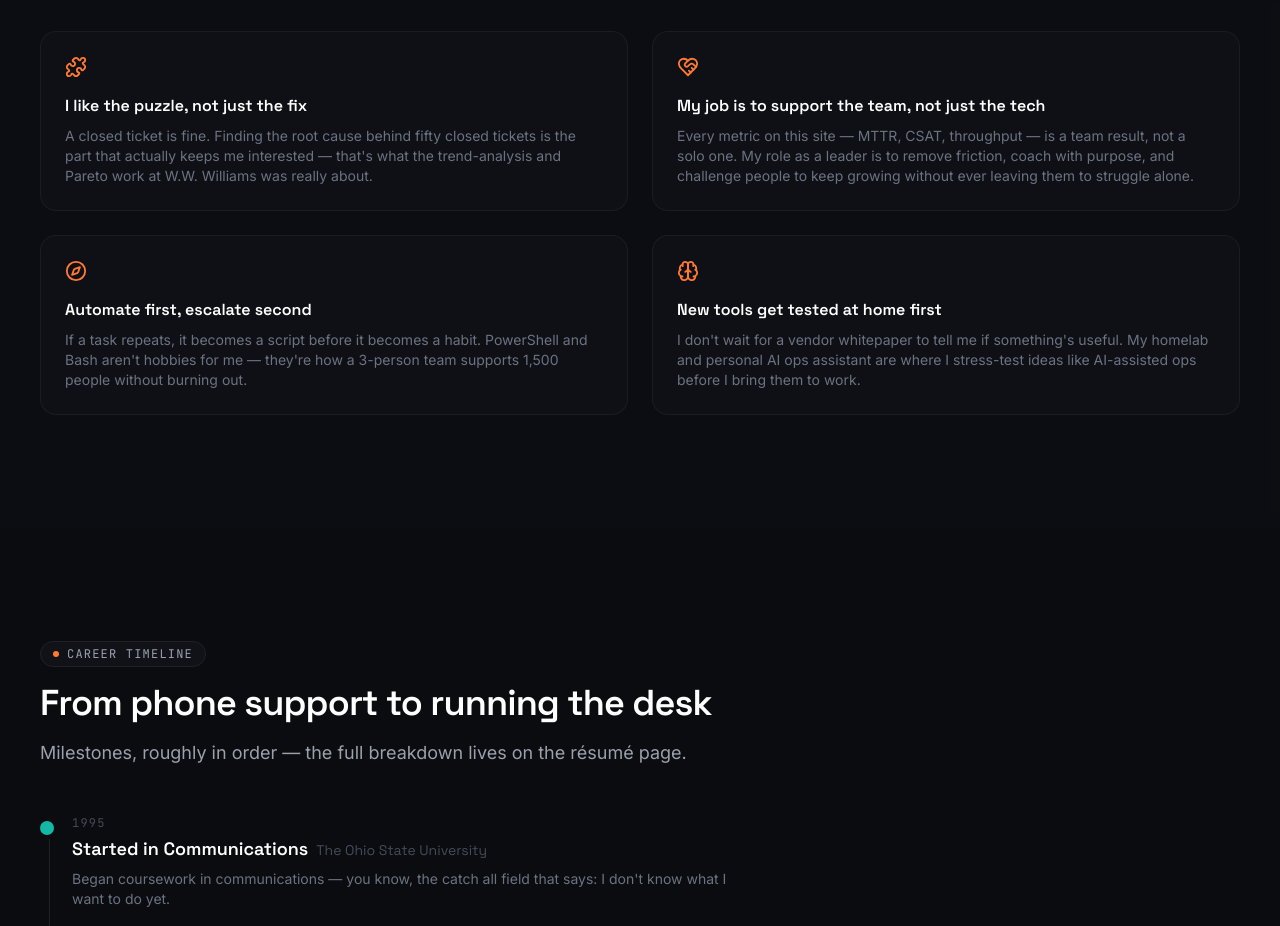
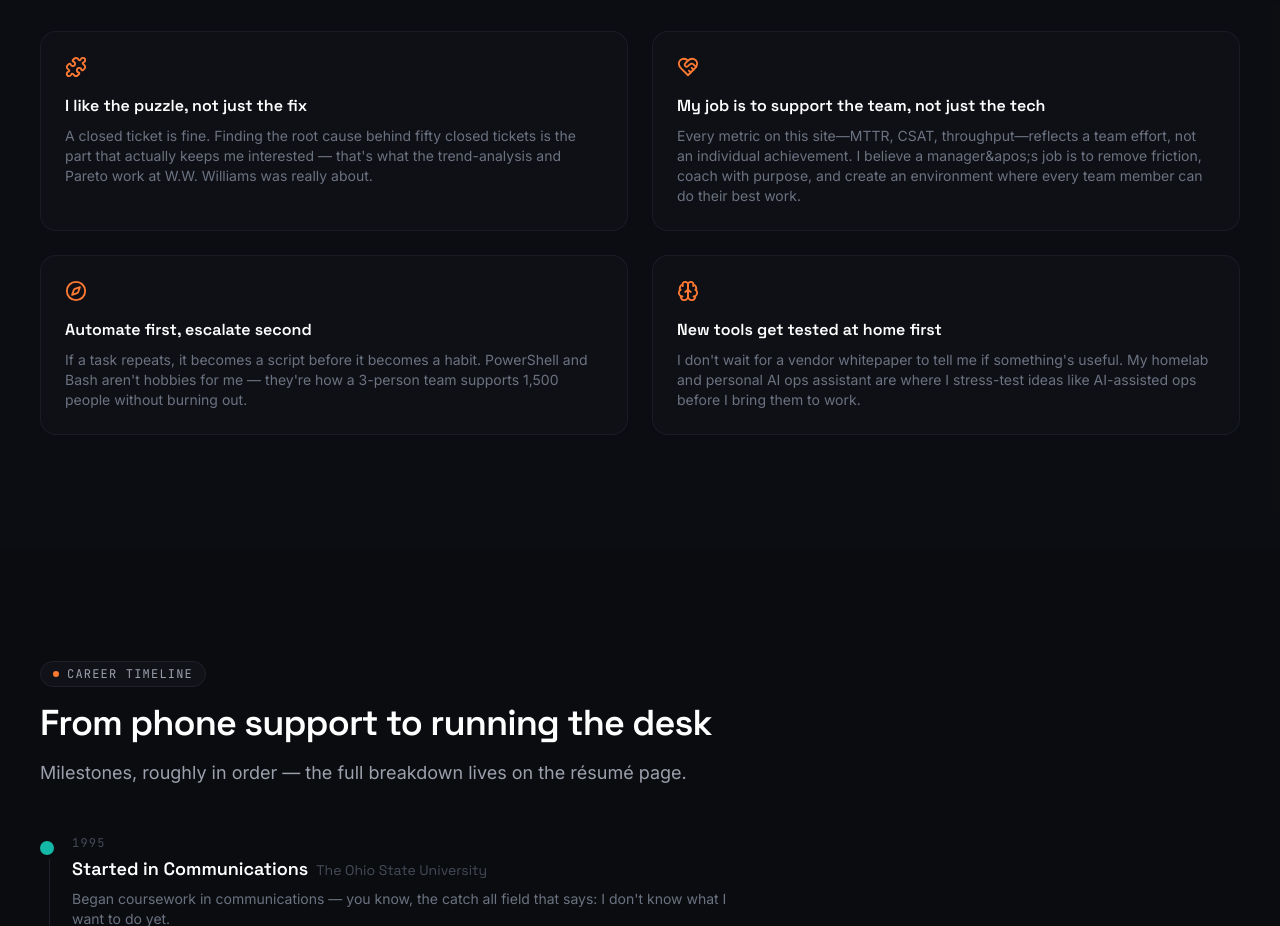
Before and after one commit to grandmasterjjs/Career-Portfolio, a Next.js app: page /about in a window 1280 px wide. Shown: the part 1520-2446 px from the top of the page. Built offline with nearby package versions, Linux system fonts and the light colour scheme.

Commit message:
Refine wording in About page to clarify team support philosophy

```diff
--- a/src/app/about/page.tsx
+++ b/src/app/about/page.tsx
@@ -22,7 +22,7 @@ const values = [
   {
     icon: HeartHandshake,
     title: "My job is to support the team, not just the tech",
-    body: "Every metric on this site — MTTR, CSAT, throughput — is a team result, not a solo one. My role as a leader is to remove friction, coach with purpose, and challenge people to keep growing without ever leaving them to struggle alone.",
+    body: "Every metric on this site—MTTR, CSAT, throughput—reflects a team effort, not an individual achievement. I believe a manager&apos;s job is to remove friction, coach with purpose, and create an environment where every team member can do their best work.",
   },
   {
     icon: Compass,
```
